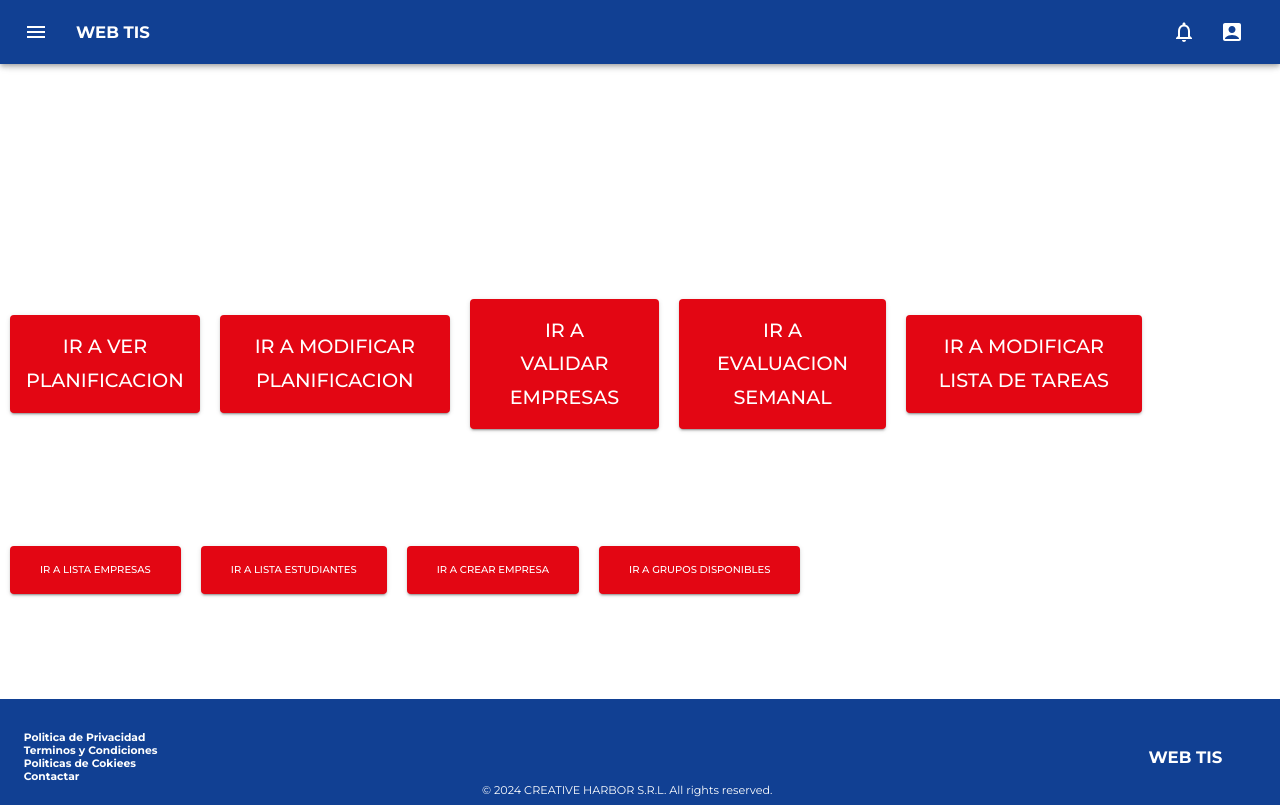
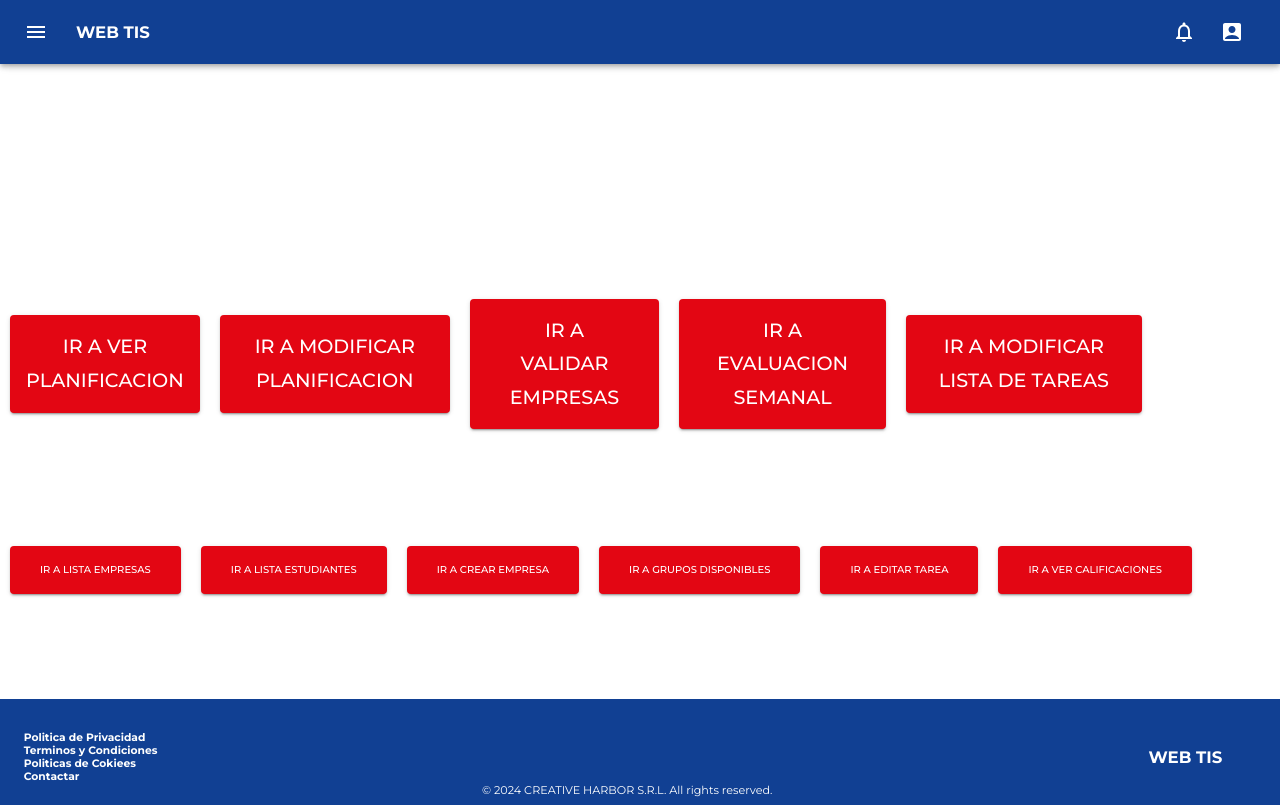
Before and after one commit to RichardAgr/Evaluacion-de-Proyectos, a React (Vite) app in the folder Frontend/: page / in a window 1280 px wide. Built offline with nearby package versions, Linux system fonts and the light colour scheme.

Commit message:
botones Agregados

```diff
--- a/Frontend/src/pages/Estudiante/grupoEmpresa/calificacionesHitoEmpresa.jsx
+++ b/Frontend/src/pages/Estudiante/grupoEmpresa/calificacionesHitoEmpresa.jsx
@@ -16,12 +16,17 @@ function CalificacionesHitoEmpresa() {
   const [loading, setLoading] = useState(true);
   const [error, setError] = useState(null);
   const [empresaData, setEmpresaData] = useState(null);
+  const [mensaje, setMensaje] = useState(null); // Para manejar los mensajes
 
   useEffect(() => {
     const fetchData = async () => {
       try {
         const data = await getEmpresaCalificaciones(idEmpresa);
-        setEmpresaData(data);
+        if (data.mensaje) {
+          setMensaje(data.mensaje);
+        } else {
+          setEmpresaData(data);
+        }
         setLoading(false);
       } catch (error) {
         setError("Error al cargar las calificaciones");
@@ -33,6 +38,7 @@ function CalificacionesHitoEmpresa() {
 
   if (loading) return <p>Cargando datos...</p>;
   if (error) return <p>Error: {error}</p>;
+  if (mensaje) return <p>{mensaje}</p>; // Mostrar mensaje si no hay datos
 
   const { nombre, nombreLargo, calificaciones } = empresaData;
 
@@ -49,13 +55,11 @@ function CalificacionesHitoEmpresa() {
           nombreCorto={nombre}
         ></NombreEmpresa>
 
-        {/* Tabla de Calificaciones */}
         <TableContainer component={Paper}>
           <Table sx={{ minWidth: 650 }} aria-label="calificaciones table">
             <TableHead>
               <TableRow>
                 <TableCell align="center">Nombre del Integrante</TableCell>
-                {/* Solo mapeamos los hitos desde el primer estudiante, una sola vez */}
                 {calificaciones[0]?.promediosPorSprint.map((_, index) => (
                   <TableCell key={index} align="center">
                     Hito {index + 1}
@@ -88,13 +92,12 @@ function CalificacionesHitoEmpresa() {
   );
 }
 
-// Función para calcular el promedio final (suma de todos los hitos dividida por la cantidad de hitos)
 const calcularPromedioFinal = (promediosPorSprint) => {
   const suma = promediosPorSprint.reduce(
     (acc, hito) => acc + (hito.promedio !== null ? hito.promedio : 0),
     0
   );
-  return (suma / promediosPorSprint.length); // Redondear a 2 decimales
+  return (suma / promediosPorSprint.length).toFixed(2);
 };
 
 export default CalificacionesHitoEmpresa;
--- a/Frontend/src/pages/Home/home.jsx
+++ b/Frontend/src/pages/Home/home.jsx
@@ -12,9 +12,7 @@ function Home() {
     navigate("/visualizarPlanificacion");
   };
   const handleNavigateToModificarPlanificacion = () => {
-    navigate(
-      "/modificarPlanificacion/empresa/1"
-    );
+    navigate("/modificarPlanificacion/empresa/1");
   };
   const handleNavigateToValidarEmpresas = () => {
     navigate("/validarPlanificacion/");
@@ -26,25 +24,31 @@ function Home() {
     navigate("/modificarListaTareas/empresa/1/sprint/1/semana/1");
   };
   const handleNavigateToEmpresasLista = () => {
-    navigate( '/homeGrupoDocente/listaEmpresas/1');
+    navigate("/homeGrupoDocente/listaEmpresas/1");
   };
 
   const handleNavigateToListaEstudiantes = () => {
-    navigate( '/homeGrupoDocente/listaEstudiantes/1/2024-2');
+    navigate("/homeGrupoDocente/listaEstudiantes/1/2024-2");
   };
   const handleNavigateToListaEstudiantesA = () => {
-    navigate( '/homeGrupoDocente/listaEstudiantesA/1/2024-2');
+    navigate("/homeGrupoDocente/listaEstudiantesA/1/2024-2");
   };
 
   const handleNavigateToCrearEmpresa = () => {
-    navigate( '/homeEstudiante/homeGrupoEstudiante/crearGrupo');
+    navigate("/homeEstudiante/homeGrupoEstudiante/crearGrupo");
   };
 
   const handleNavigateToGruposDisponibles = () => {
-    navigate( '/homeEstudiante/gruposDisponibles');
+    navigate("/homeEstudiante/gruposDisponibles");
   };
 
+  const handleNavigateEditarTarea = () => {
+    navigate("/homeEstudiante/homeGrupoEstudiante/sprint/semana/tareas/1");
+  };
 
+  const handleNavigateCalificacionesHito = () => {
+    navigate("/homeEstudiante/homeGrupoEstudiante/empresas/1/calificaciones");
+  };
 
   return (
     <Fragment>
@@ -56,7 +60,6 @@ function Home() {
           justifyContent: "center",
           alignItems: "center",
           minHeight: "calc(100vh - 200px)", // Adjust this value based on your header and footer height
-
         }}
       >
         <Button
@@ -126,7 +129,7 @@ function Home() {
         </Button>
       </div>
       <div>
-      <Button
+        <Button
           variant="contained"
           color="primary"
           size="large"
@@ -135,7 +138,7 @@ function Home() {
             padding: "15px 30px",
             fontSize: "10px",
             margin: "10px",
-            marginTop: "-20em"
+            marginTop: "-20em",
           }}
         >
           Ir a Lista Empresas
@@ -149,12 +152,11 @@ function Home() {
             padding: "15px 30px",
             fontSize: "10px",
             margin: "10px",
-            marginTop: "-20em"
+            marginTop: "-20em",
           }}
         >
           Ir a Lista Estudiantes
         </Button>
-
 
         <Button
           variant="contained"
@@ -165,7 +167,7 @@ function Home() {
             padding: "15px 30px",
             fontSize: "10px",
             margin: "10px",
-            marginTop: "-20em"
+            marginTop: "-20em",
           }}
         >
           Ir a Crear Empresa
@@ -179,10 +181,39 @@ function Home() {
             padding: "15px 30px",
             fontSize: "10px",
             margin: "10px",
-            marginTop: "-20em"
+            marginTop: "-20em",
           }}
         >
           Ir a Grupos Disponibles
+        </Button>
+
+        <Button
+          variant="contained"
+          color="primary"
+          size="large"
+          onClick={handleNavigateEditarTarea}
+          style={{
+            padding: "15px 30px",
+            fontSize: "10px",
+            margin: "10px",
+            marginTop: "-20em",
+          }}
+        >
+          Ir a Editar Tarea
+        </Button>
+        <Button
+          variant="contained"
+          color="primary"
+          size="large"
+          onClick={handleNavigateCalificacionesHito}
+          style={{
+            padding: "15px 30px",
+            fontSize: "10px",
+            margin: "10px",
+            marginTop: "-20em",
+          }}
+        >
+          Ir a Ver Calificaciones
         </Button>
       </div>
       <Footer />
```
Also changed, not shown: 2 other files (tests, documents, lock files or other folders).
